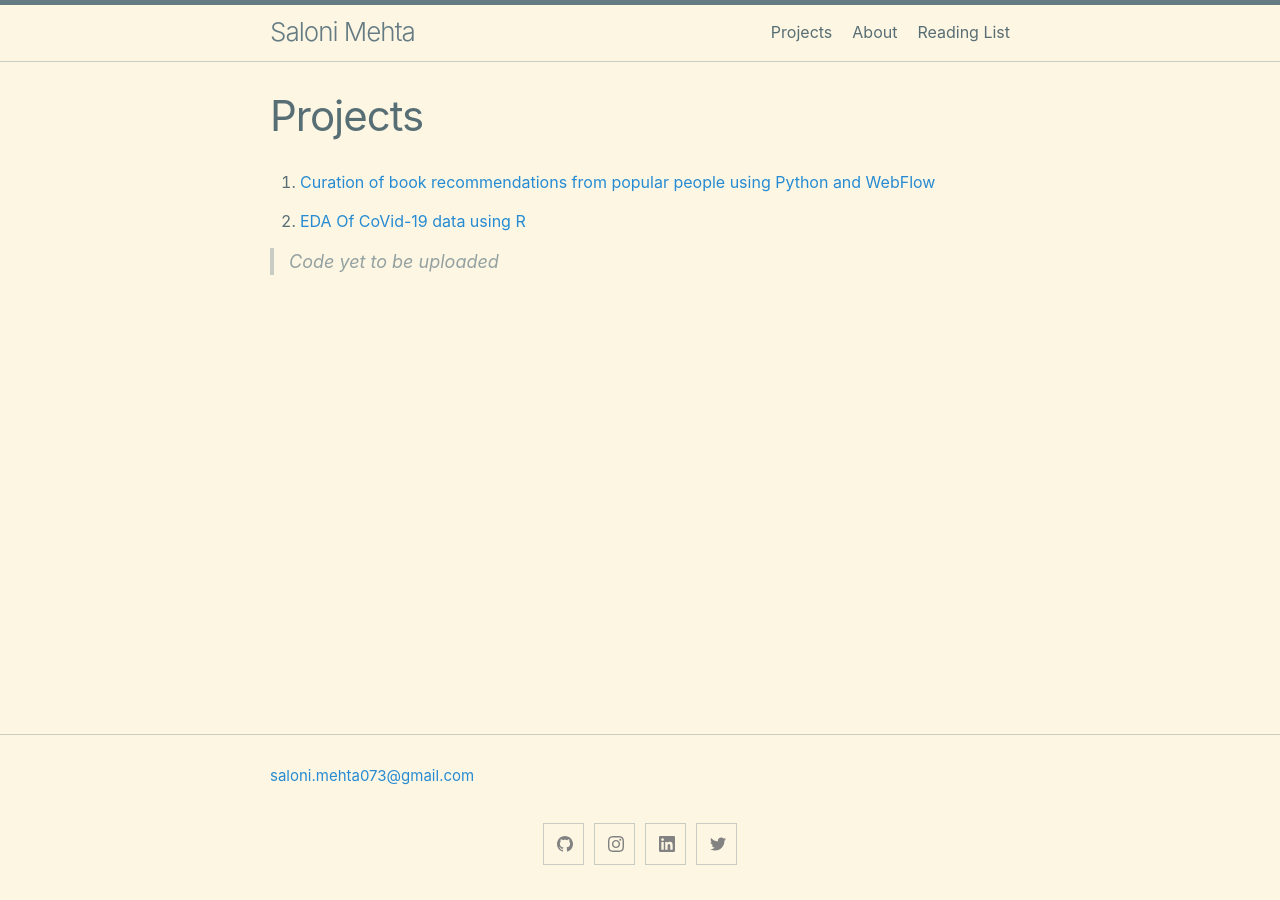
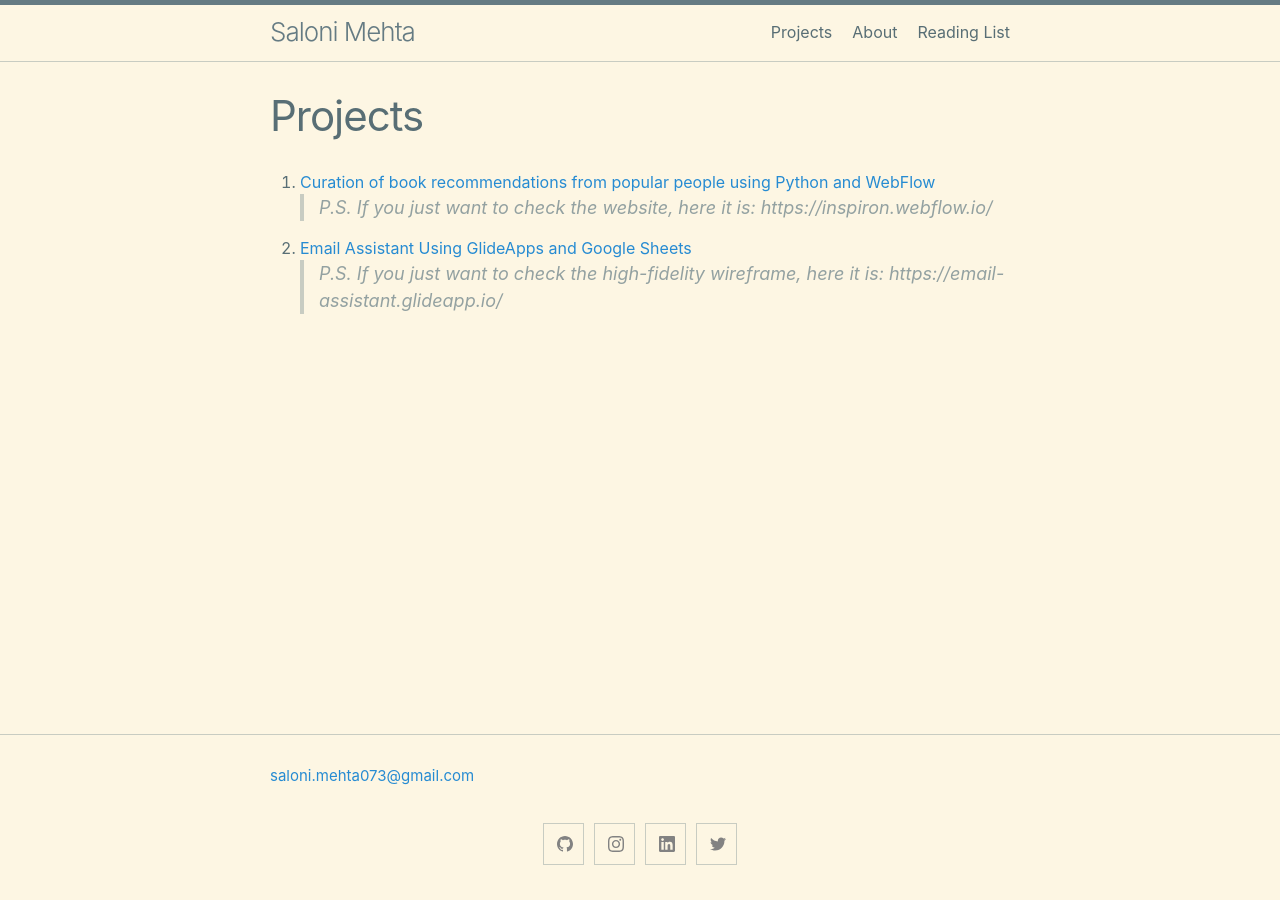
Before and after one commit to salonimehta073/mydoctheme, a Jekyll site: the page built from Projects.md, in a window 1280 px wide. Built offline with Jekyll 4.4.1, drawn with Linux system fonts in a browser that asks for light colours.

Commit message:
Update Projects.md

```diff
--- a/Projects.md
+++ b/Projects.md
@@ -5,7 +5,7 @@ permalink: /projects/
 ---
 
 1. [Curation of book recommendations from popular people using Python and WebFlow]({% post_url /_posts/2020-07-25-Launching-a-book-recommendation-website %})
+> P.S. If you just want to check the website, here it is: https://inspiron.webflow.io/
 
-2. [EDA Of CoVid-19 data using R](https://github.com/salonimehta073/)
-
-> Code yet to be uploaded
+2. [Email Assistant Using GlideApps and Google Sheets]({% post_url /_posts/2020-08-27-Email-Assistant-Using-Glide-And-Google-Sheets %})
+> P.S. If you just want to check the high-fidelity wireframe, here it is: https://email-assistant.glideapp.io/
```
